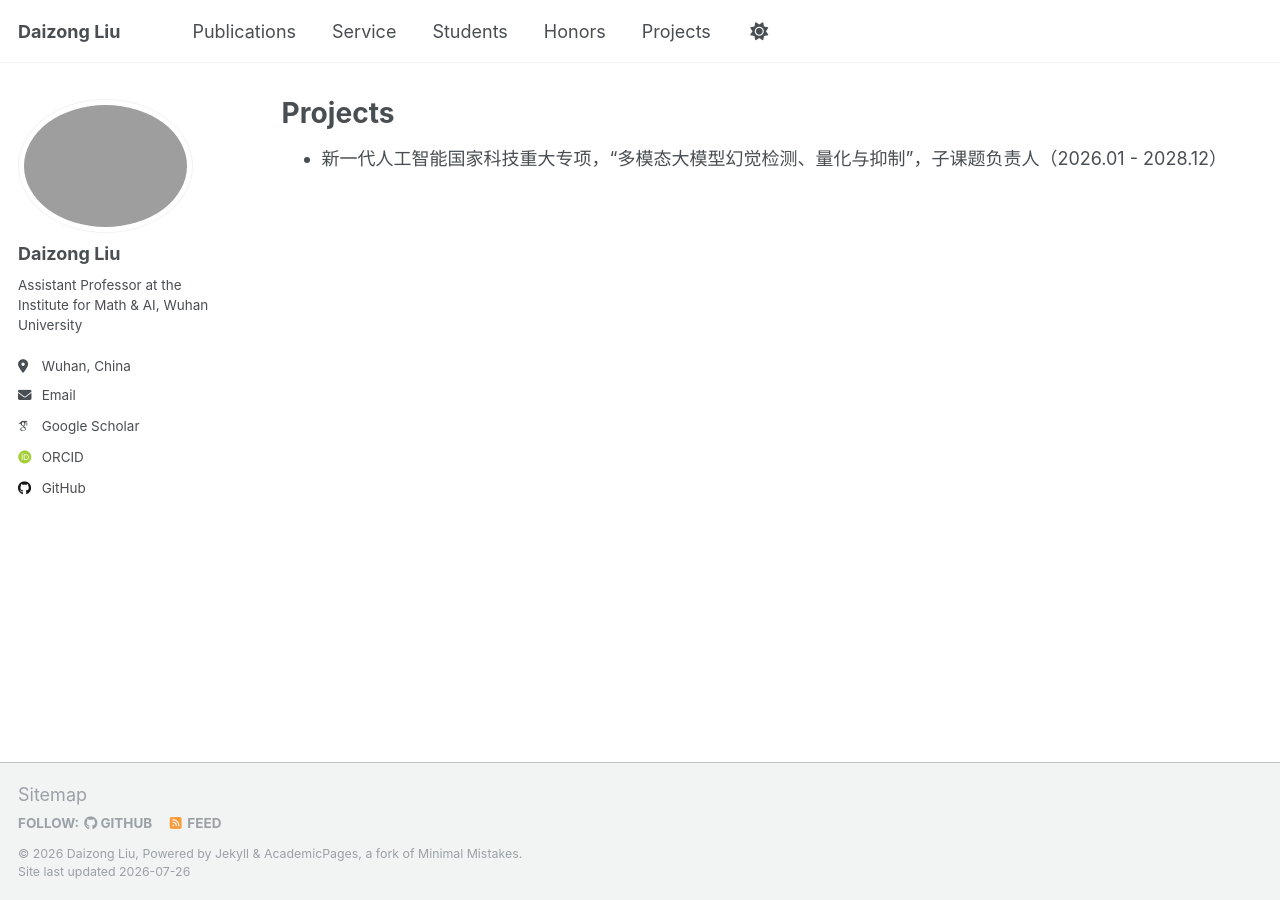
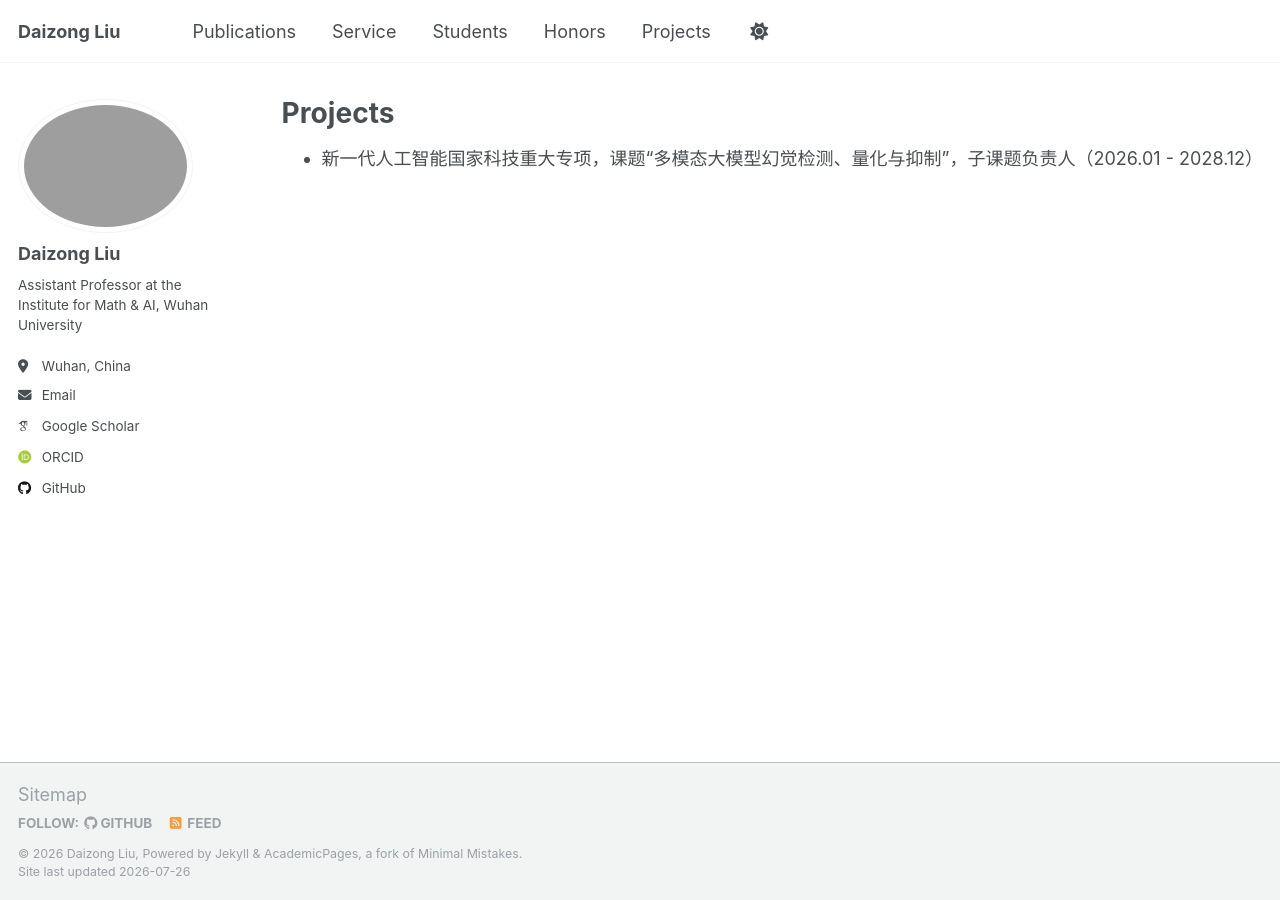
Before and after one commit to liudaizong/liudaizong.github.io, a Jekyll site: the page built from _pages/projects.md, in a window 1280 px wide. Built offline with Jekyll 4.4.1, drawn with Linux system fonts in a browser that asks for light colours; some web fonts are replaced.

Commit message:
Update projects.md

```diff
--- a/_pages/projects.md
+++ b/_pages/projects.md
@@ -1,7 +1,7 @@
 ---
-permalink: /project/
+permalink: /projects/
 title: "Projects"
 layout: archive
 ---
 
-* 新一代人工智能国家科技重大专项，“多模态大模型幻觉检测、量化与抑制”，子课题负责人（2026.01 - 2028.12）
+* 新一代人工智能国家科技重大专项，课题“多模态大模型幻觉检测、量化与抑制”，子课题负责人（2026.01 - 2028.12）
```
